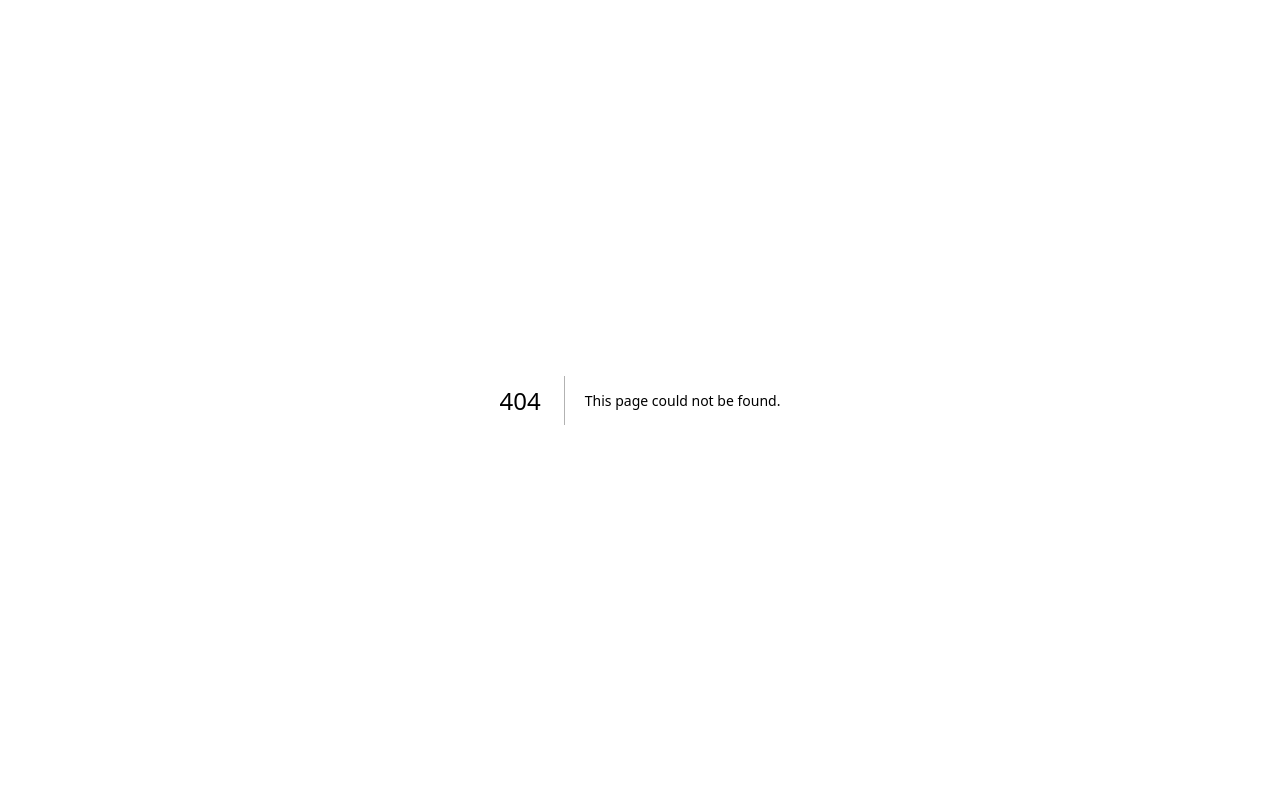
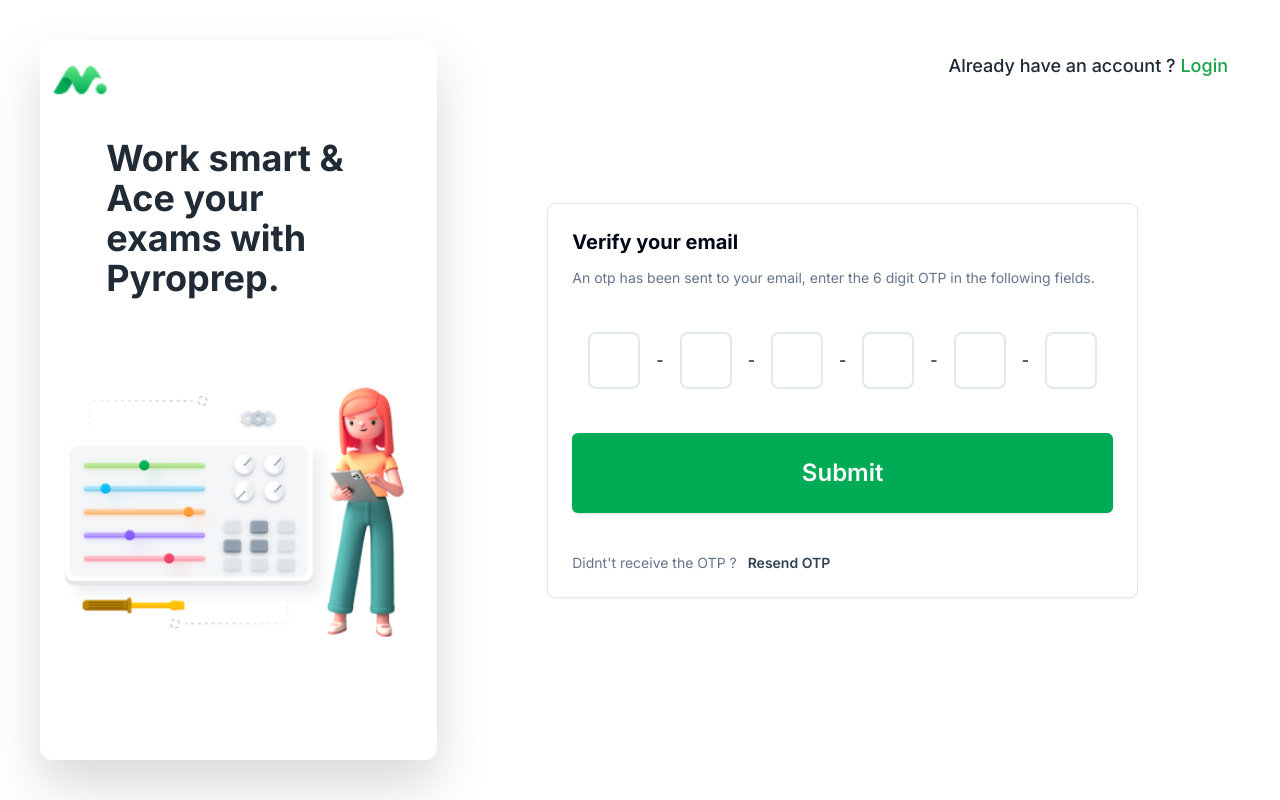
Before and after one commit to Suman196pokhrel/PyroPrep, a Next.js app: page /auth/verify-email-otp in a window 1280 px wide. Before the commit this address had no page. Built offline with nearby package versions, Linux system fonts and the light colour scheme.

Commit message:
imported imported verify email via otp  page code

```diff
--- /dev/null
+++ b/app/auth/verify-email-otp/page.tsx
@@ -0,0 +1,114 @@
+'use client';
+import React, { useState } from 'react';
+import { useRouter } from 'next/navigation';
+// import { ring2 } from "ldrs"
+// import { motion } from "framer-motion"
+// import { animatePopUpWithDelay, animatePopup, animateSlideUp } from "@/lib/animations/topLevel"
+import {
+    Card,
+    CardContent,
+    CardFooter,
+    CardHeader,
+} from '@/components/atoms/card';
+import OtpInput from 'react-otp-input';
+import { Progress } from '@/components/atoms/progress';
+import { Button } from '@/components/atoms/button';
+
+const VerifyEmailOtpPage = () => {
+    const [otpValue, setOtpValue] = useState('');
+    const [isResending, setIsResending] = useState(false);
+    const [remainingTime, setRemainingTime] = useState(0);
+    const router = useRouter();
+
+    const handleOtpChange = (val: string) => {
+        console.log(val);
+        setOtpValue(val);
+    };
+
+    const handleResendOtp = async () => {
+        setIsResending(true);
+        setRemainingTime(60);
+
+        const timer = setInterval(() => {
+            setRemainingTime((prev) => prev - 1);
+        }, 1000);
+
+        setTimeout(() => {
+            clearInterval(timer);
+            setIsResending(false);
+        }, 60000);
+    };
+
+    const handleSubmitOtp = async () => {
+        if (otpValue.trim() !== '') {
+            console.log('Submitted');
+            console.log(otpValue);
+        }
+    };
+
+    return (
+        <section>
+            <Card>
+                <CardHeader className='text-xl font-bold'>
+                    Verify your email
+                    <p className='text-sm text-slate-500 font-normal mt-3'>
+                        An otp has been sent to your email, enter the 6 digit OTP in the
+                        following fields.
+                    </p>
+                </CardHeader>
+
+                <CardContent className=' my-5'>
+                    <OtpInput
+                        value={otpValue}
+                        onChange={(val) => handleOtpChange(val)}
+                        numInputs={6}
+                        renderSeparator={<span> - </span>}
+                        renderInput={(props, index) => (
+                            <div className='flex items-center justify-center mx-4  p-3 border-2   rounded-lg '>
+                                <input
+                                    {...props}
+                                    className=' outline-none focus:outline-none text-2xl w-fulll h-full'
+                                />
+                            </div>
+                        )}
+                    />
+                </CardContent>
+
+                <CardFooter className='text-slate-500 text-sm w-full flex items-start justify-center flex-col gap-10'>
+                    <Button
+                        className='bg-[#00AB55] text-2xl font-semibold w-full h-20'
+                        onClick={handleSubmitOtp}
+                    >
+                        Submit
+                    </Button>
+                    {isResending ? (
+                        <div className='flex flex-col gap-5 w-full items-center'>
+                            <Progress
+                                value={((60 - remainingTime) / 60) * 100}
+                                className=' h-2 '
+                            />
+                            <p>
+                                Resend Otp afte{' '}
+                                <p className='text-black font-bold inline'> {remainingTime}</p>{' '}
+                                seconds
+                            </p>
+                        </div>
+                    ) : (
+                        <div>
+                            {' '}
+                            Didnt&apos;t receive the OTP ?{' '}
+                            <span
+                                onClick={handleResendOtp}
+                                className='text-slate-700 font-semibold hover:underline cursor-pointer'
+                            >
+                                &nbsp; Resend OTP{' '}
+                            </span>
+                        </div>
+                    )}
+                </CardFooter>
+            </Card>
+        </section>
+    );
+};
+
+export default VerifyEmailOtpPage;
```
